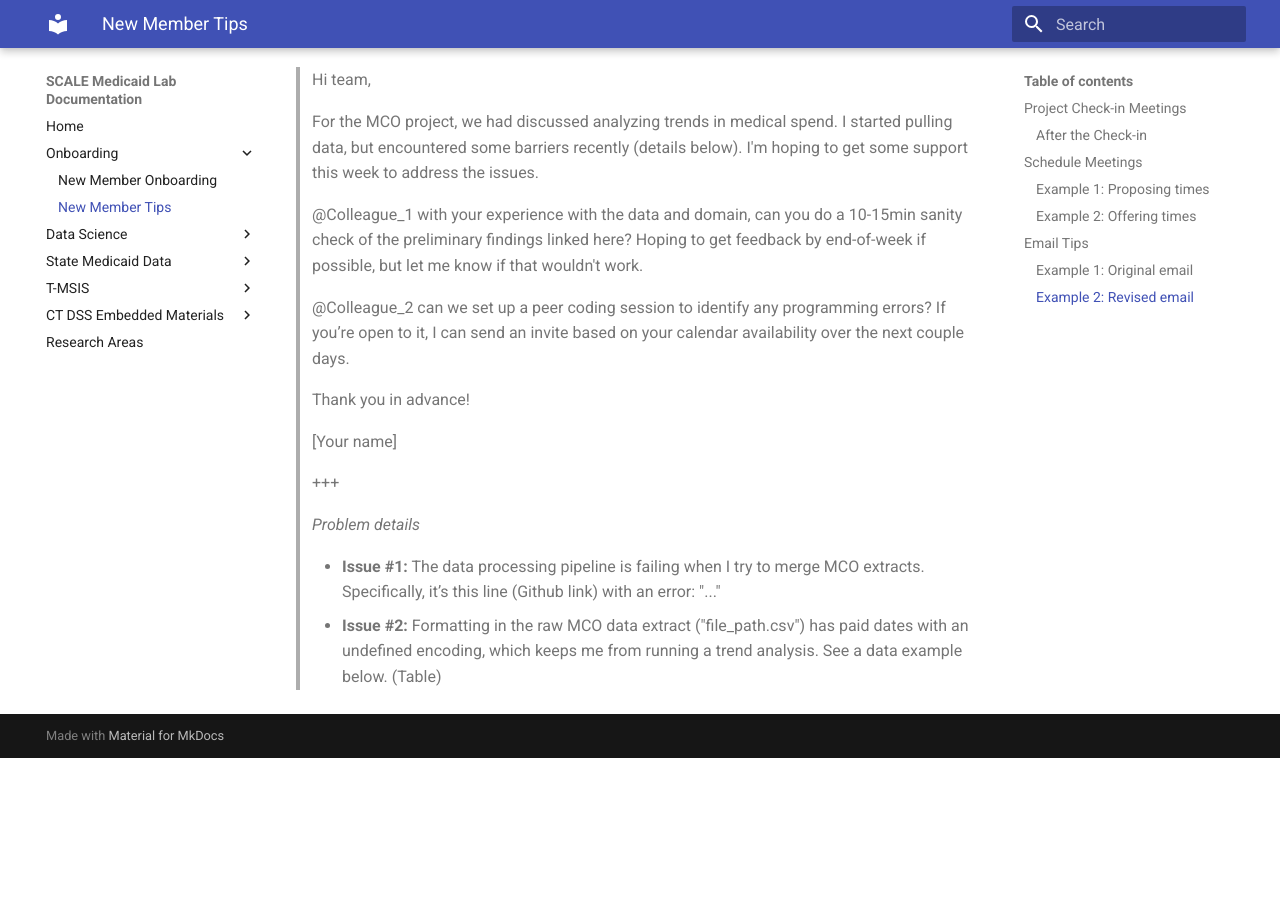
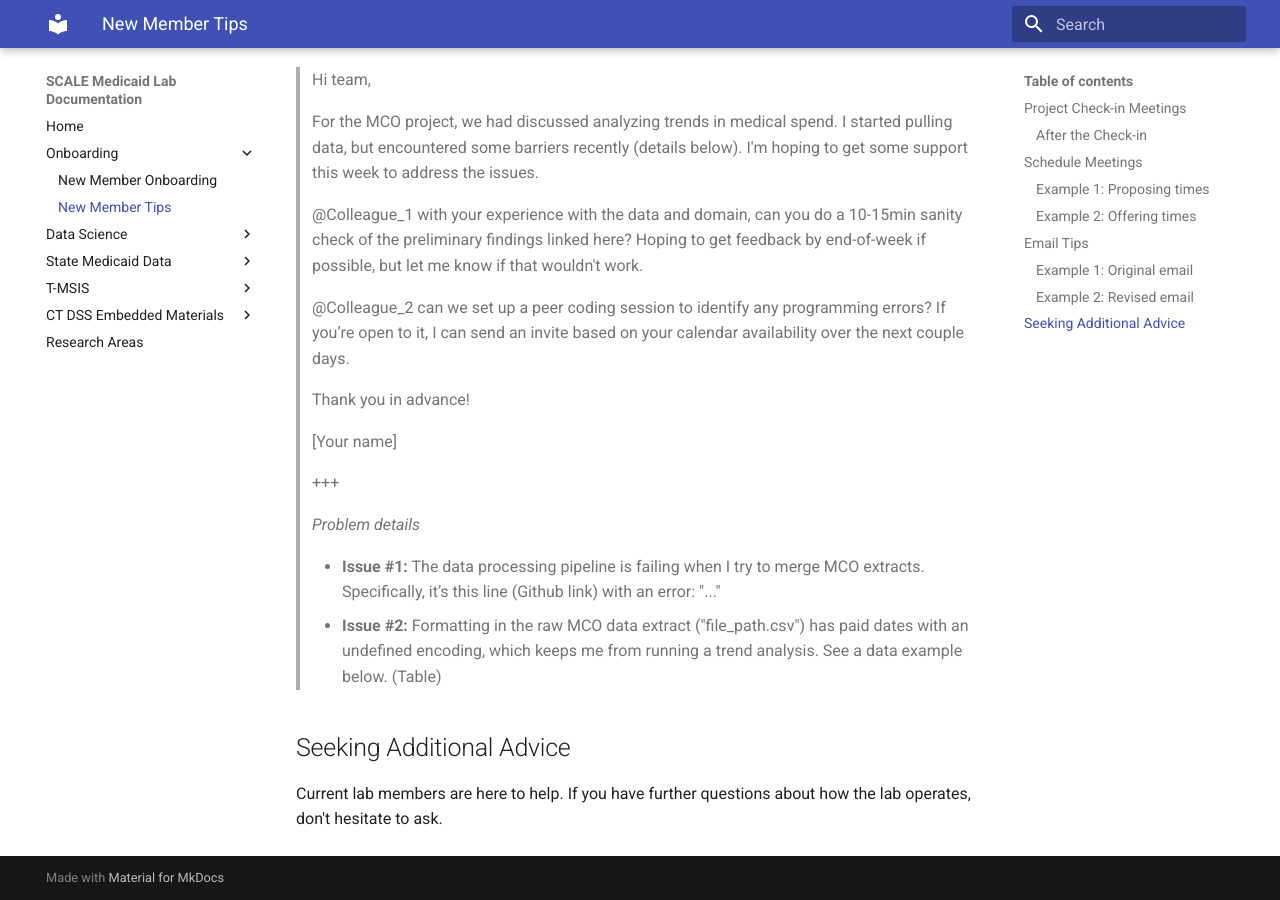
Before and after one commit to Yale-Medicaid/Documentation, an MkDocs documentation site: the page built from docs/onboarding/new_member_tips.md, in a window 1280 px wide and 900 px high, scrolled down 3951 px. Built offline with MkDocs 1.6.1 and Material for MkDocs 9.7.7, drawn with Linux system fonts in a browser that asks for light colours; before the commit the page ends 4709 px from its top, so only the background shows below that.

Commit message:
additional advice section

```diff
--- a/docs/onboarding/new_member_tips.md
+++ b/docs/onboarding/new_member_tips.md
@@ -121,3 +121,7 @@ Shortly after a project check-in, it's useful to send participants a message whi
 > - **Issue #1:** The data processing pipeline is failing when I try to merge MCO extracts. Specifically, it’s this line (Github link) with an error: "..."
 > - **Issue #2:** Formatting in the raw MCO data extract ("file_path.csv") has paid dates with an undefined encoding, which keeps me from running a trend analysis. See a data example below.
 > (Table)
+
+## Seeking Additional Advice
+
+Current lab members are here to help. If you have further questions about how the lab operates, don't hesitate to ask.
```
